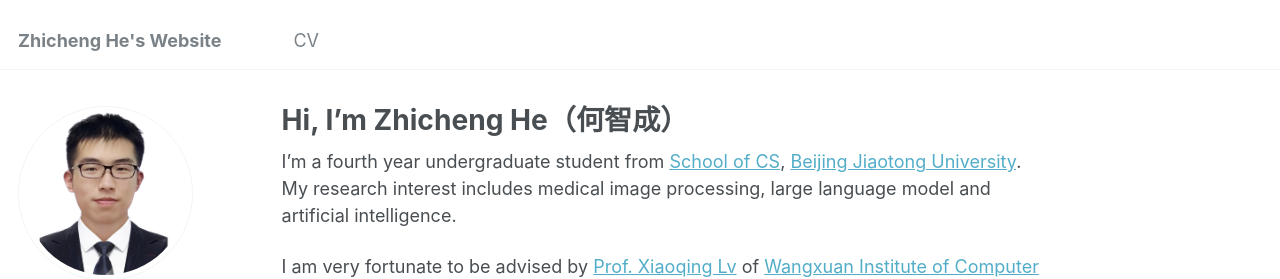
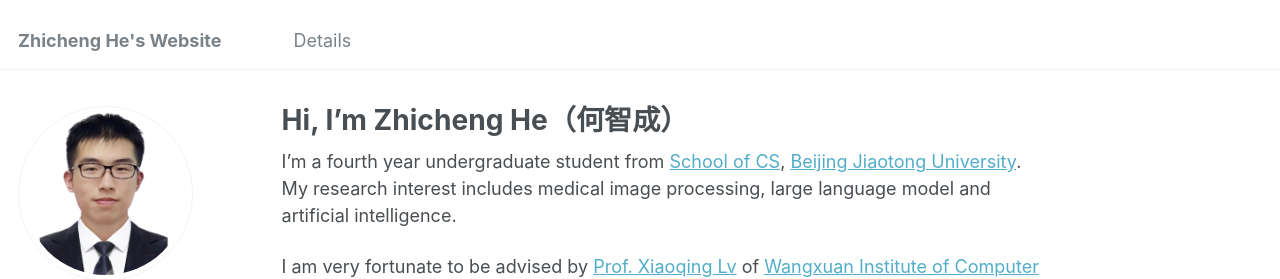
Before and after one commit to hezhicheng2002/hezhicheng2002.github.io, a Jekyll site: the page built from _pages/about.md, in a window 1280 px wide. Shown: the top 279 px of the page. Built offline with Jekyll 4.4.1, drawn with Linux system fonts in a browser that asks for light colours; some web fonts are replaced.

Commit message:
Update navigation.yml

```diff
--- a/_data/navigation.yml
+++ b/_data/navigation.yml
@@ -20,7 +20,7 @@
   # - title: "Blog Posts"
   #   url: /year-archive/
 
-  - title: "CV"
+  - title: "Details"
     url: /cv/
 
   # - title: "Guide"
```
